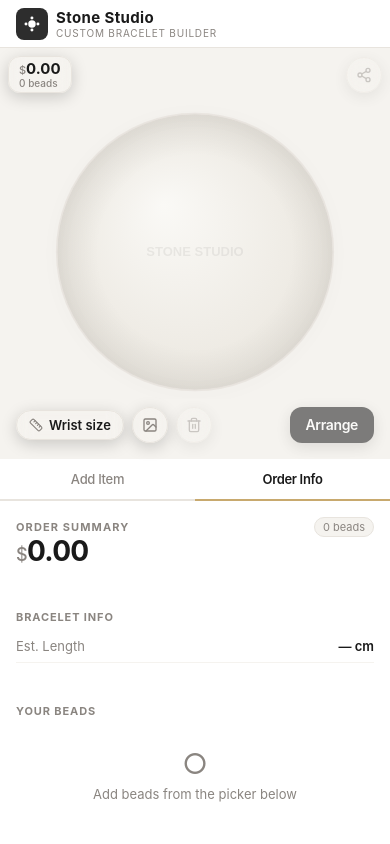
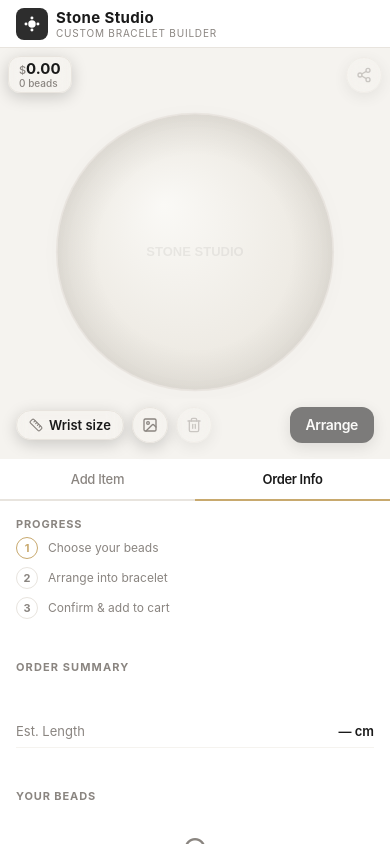
Before and after one commit to pastrainbow/bracelet_custom_configure, a React (Vite) app: page / in a window 390 px wide. Both pictures are taken after a click on the tab "Order Info". Built offline with nearby package versions, Linux system fonts and the light colour scheme.

Commit message:
Remove redundant widgets in order info section

```diff
--- a/src/components/Sidebar.tsx
+++ b/src/components/Sidebar.tsx
@@ -6,8 +6,8 @@
 import { CtaButtons } from './sidebar/CtaButtons';
 import { cn } from './ui/cn';
 
-function Divider() {
-  return <hr className="border-t border-border" />;
+function Divider({ className }: { className?: string }) {
+  return <hr className={cn('border-t border-border', className)} />;
 }
 
 export function Sidebar() {
@@ -21,15 +21,28 @@
         mobilePanel !== 'order' && 'max-[639px]:hidden',
       )}
     >
-      <OrderSummary />
-      <Divider />
-      <BraceletInfo />
-      <Divider />
-      <BeadList />
-      <Divider />
-      <Steps />
-      <Divider />
-      <CtaButtons />
+      {/* Source order is the desktop layout; on mobile, CSS `order` floats the
+          Progress section (Steps) to the top while keeping dividers interleaved.
+          Every child gets an explicit mobile order so none fall back to 0. */}
+      <div className="max-[639px]:order-[15]">
+        <OrderSummary />
+      </div>
+      <Divider className="max-[639px]:order-[20]" />
+      <div className="max-[639px]:order-[25]">
+        <BraceletInfo />
+      </div>
+      <Divider className="max-[639px]:order-[30]" />
+      <div className="max-[639px]:order-[35]">
+        <BeadList />
+      </div>
+      <Divider className="max-[639px]:order-[40]" />
+      <div className="max-[639px]:order-[5]">
+        <Steps />
+      </div>
+      <Divider className="max-[639px]:order-[10]" />
+      <div className="max-[639px]:order-[45]">
+        <CtaButtons />
+      </div>
     </aside>
   );
 }
--- a/src/components/sidebar/BraceletInfo.tsx
+++ b/src/components/sidebar/BraceletInfo.tsx
@@ -222,7 +222,7 @@
 
   return (
     <div>
-      <SectionTitle>Bracelet Info</SectionTitle>
+      <SectionTitle className="max-[639px]:hidden">Bracelet Info</SectionTitle>
 
       <div className="grid gap-2">
         <Row label="Est. Length" value={hasBeads ? `~${lengthCm} cm` : '— cm'} />
--- a/src/components/sidebar/OrderSummary.tsx
+++ b/src/components/sidebar/OrderSummary.tsx
@@ -8,9 +8,9 @@
     <div>
       <div className="flex items-center justify-between">
         <div className="text-[11px] font-bold uppercase tracking-[0.1em] text-muted">Order Summary</div>
-        <Badge>{`${count} bead${count !== 1 ? 's' : ''}`}</Badge>
+        <Badge className="max-[639px]:hidden">{`${count} bead${count !== 1 ? 's' : ''}`}</Badge>
       </div>
-      <div className="text-[38px] font-bold leading-none tracking-tight max-[1024px]:text-[30px] max-[639px]:text-[28px]">
+      <div className="text-[38px] font-bold leading-none tracking-tight max-[1024px]:text-[30px] max-[639px]:hidden">
         <span className="text-lg font-medium text-muted">$</span>
         {totalPrice.toFixed(2)}
       </div>
--- a/src/components/ui/SectionTitle.tsx
+++ b/src/components/ui/SectionTitle.tsx
@@ -1,7 +1,15 @@
 import type { ReactNode } from 'react';
+import { cn } from './cn';
 
-export function SectionTitle({ children }: { children: ReactNode }) {
+export function SectionTitle({ children, className }: { children: ReactNode; className?: string }) {
   return (
-    <div className="mb-1.5 text-[11px] font-bold uppercase tracking-[0.08em] text-muted">{children}</div>
+    <div
+      className={cn(
+        'mb-1.5 text-[11px] font-bold uppercase tracking-[0.08em] text-muted',
+        className,
+      )}
+    >
+      {children}
+    </div>
   );
 }
```
